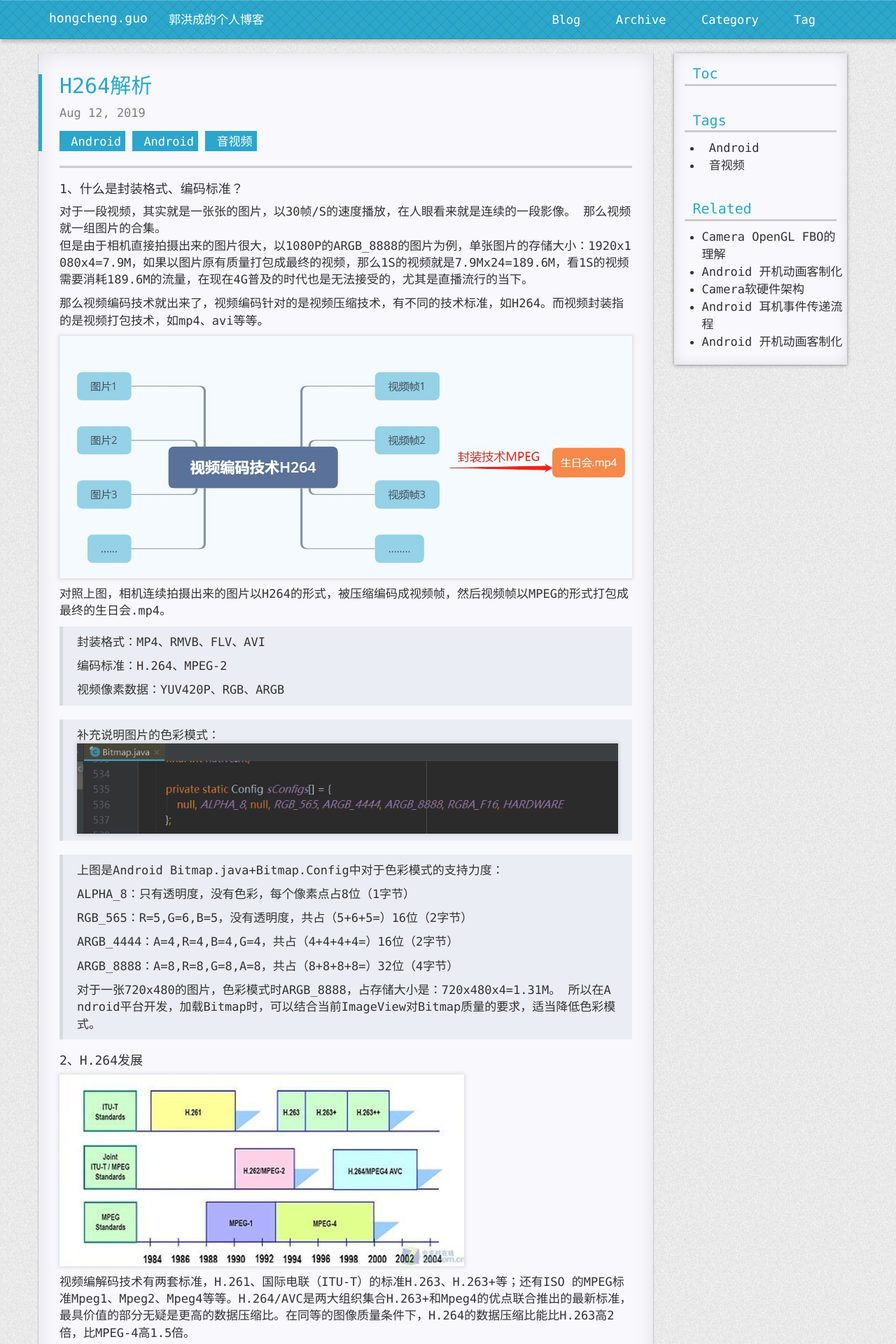
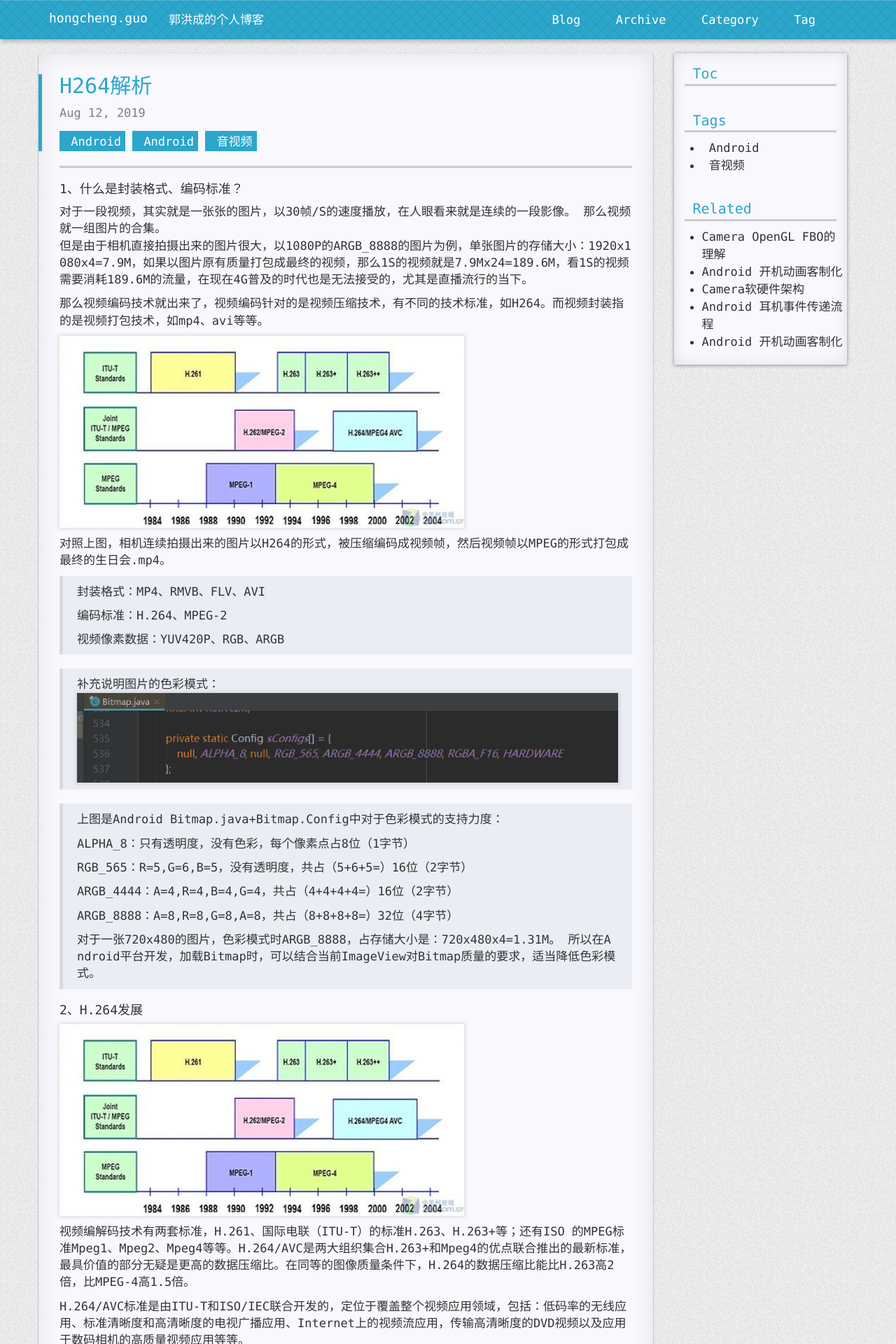
Before and after one commit to FrankdeBoers/blog, a Jekyll site: the page built from _posts/2019-08-12-H264解析草稿.md, in a window 1280 px wide. Shown: the top 1920 px of the page at 70% size. Built offline with Jekyll 4.4.1, drawn with Linux system fonts in a browser that asks for light colours; nearby versions of some CDN libraries; a style sheet for code colours, icons or effects is not loaded.

Commit message:
Update 2019-08-12-H264解析草稿.md

```diff
--- a/_posts/2019-08-12-H264解析草稿.md
+++ b/_posts/2019-08-12-H264解析草稿.md
@@ -13,7 +13,7 @@ categories: Android
 
 那么视频编码技术就出来了，视频编码针对的是视频压缩技术，有不同的技术标准，如H264。而视频封装指的是视频打包技术，如mp4、avi等等。
 
-<img src="https://github.com/FrankdeBoers/blog/blob/master/static/img/%E8%A7%86%E9%A2%91%E7%BC%96%E7%A0%81%E6%B5%81%E7%A8%8B.jpg" alt="视频编码流程">
+<img src="https://raw.githubusercontent.com/FrankdeBoers/blog/master/static/img/%E8%A7%86%E9%A2%91%E7%BC%96%E7%A0%81%E5%8F%91%E5%B1%95%E5%8F%B2.png" alt="视频编码流程">
 
 对照上图，相机连续拍摄出来的图片以H264的形式，被压缩编码成视频帧，然后视频帧以MPEG的形式打包成最终的生日会.mp4。
 > 封装格式：MP4、RMVB、FLV、AVI
```
